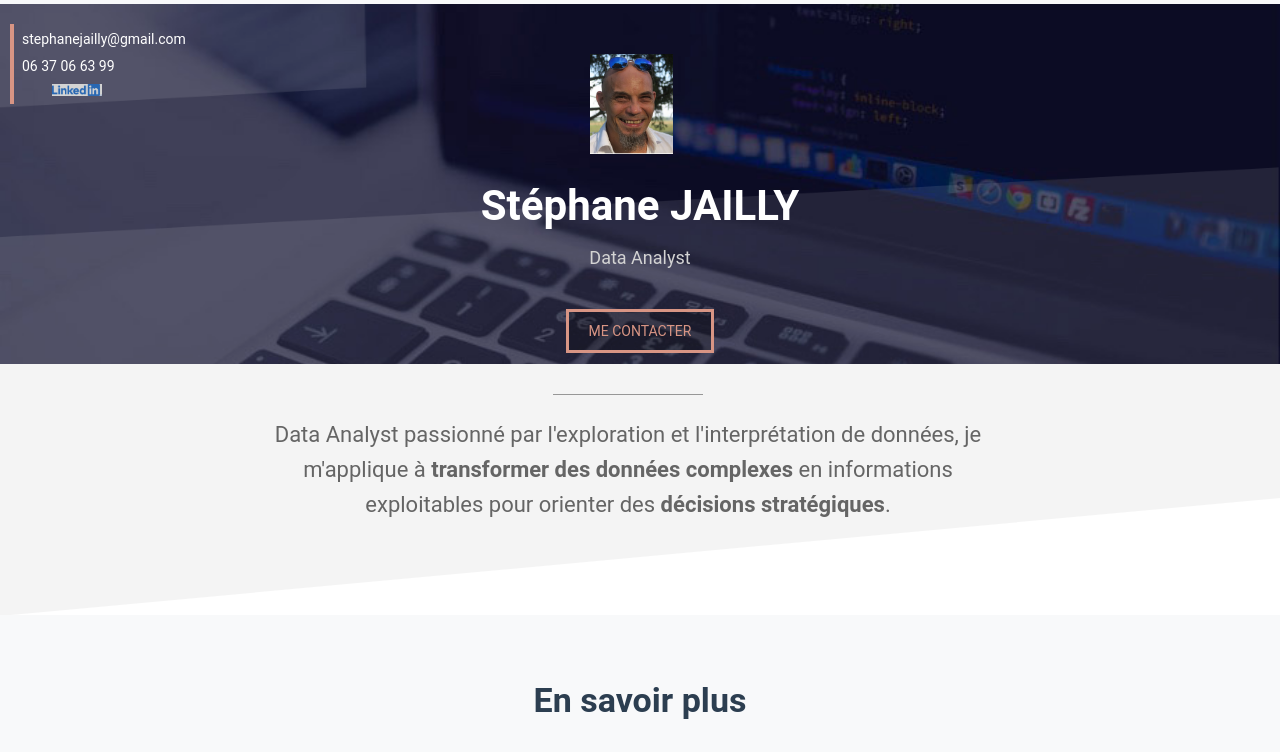
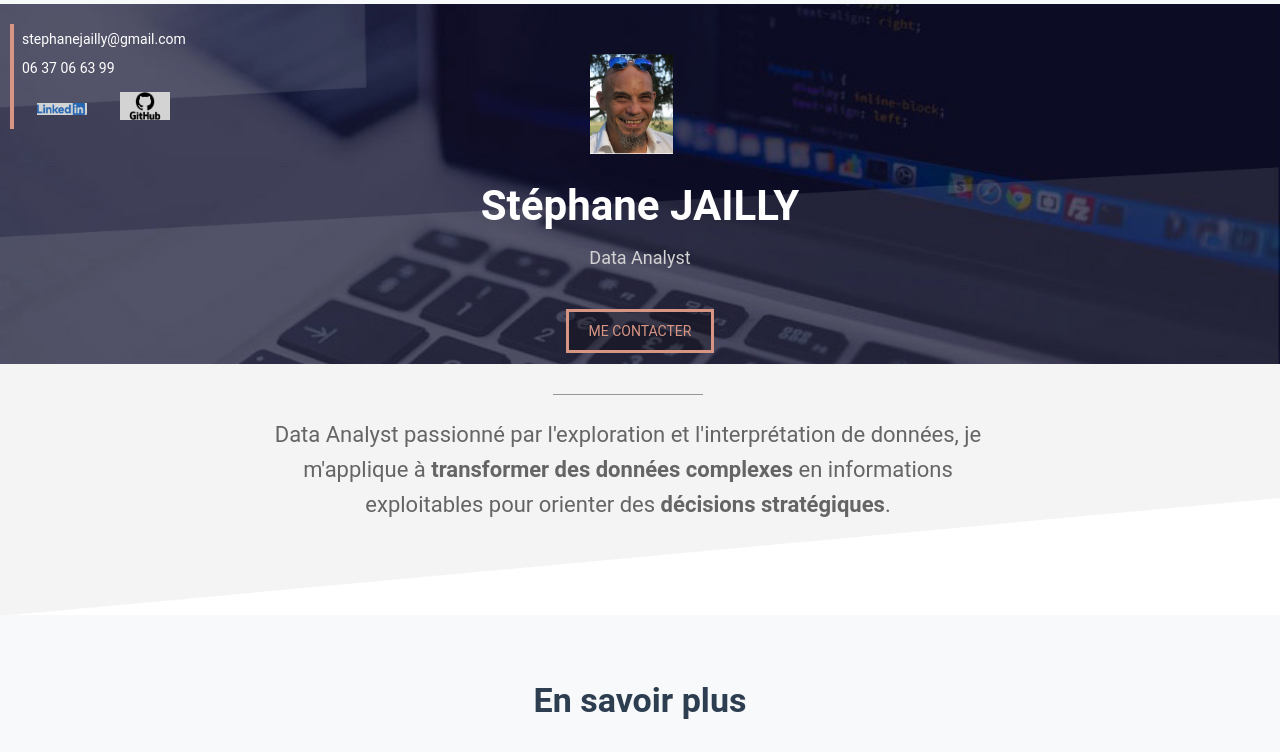
Before and after one commit to Sandk21/Sandk21.github.io, a plain HTML site: page index.html in a window 1280 px wide. Shown: the top 752 px of the page. Drawn offline with Linux system fonts and the light colour scheme.

Commit message:
add github _ contact cover

```diff
--- a/index.html
+++ b/index.html
@@ -15,8 +15,15 @@
 
         <div class="cover-contact">
             <p><a href="mailto:stephanejailly@gmail.com?subject=Contact%depuis%site%web">stephanejailly@gmail.com</a></p>
-            <p></p><a href="tel:+330637066399">06 37 06 63 99</a></p>
-            <p></p><a href="https://linkedin.com/in/stephanejailly"><img style="max-width:50px; background-color: lightgrey; margin-left: 30px;" src="img/LI-Logo.png" alt=""></a></p>
+            <p><a href="tel:+330637066399">06 37 06 63 99</a></p>
+            <p>
+                <a href="https://linkedin.com/in/stephanejailly">
+                    <img style="max-width:50px; background-color: lightgrey; margin-left: 15px; margin-bottom:5px;" src="img/LI-Logo.png" alt="">
+                </a>
+                <a href="https://github.com/Sandk21">
+                    <img style="max-width:50px; background-color: lightgrey; margin-left: 30px; margin-top: 10px;"src="img/Languages/GitHub-logo.png" alt="">
+                </a>
+            </p>
         </div>
         <div style="text-align: center;">
             <a class="contact-buttom" href="mailto:stephanejailly@gmail.com?subject=Contact%depuis%site%web">ME CONTACTER
@@ -119,20 +126,6 @@
 
         <div style="margin-bottom: 20px; margin-top: 20px; width:450px; left:40%" class="separateur"></div>
 
-        <!-- <table class="col-portfolio float-right">
-            <tr>
-                <td><div class="barre-verticale"></div></td>
-                <td style="width: 100%;">
-                    <a href="portfolio-etude_marche.html">
-                        <img style="width: 100%;" src="img/etude_marche.png" alt="">
-                    </a>
-                </td>
-            </tr>
-            <tr>
-                <td></td>
-                <td style="text-align: center;"><a href="portfolio-etude_marche.html">Etude de marché</a></td>
-            </tr>
-        </table> -->
     </div>
 
     <!-- SECTION BLANCHE -->
```
Also changed, not shown: 1 other file.
